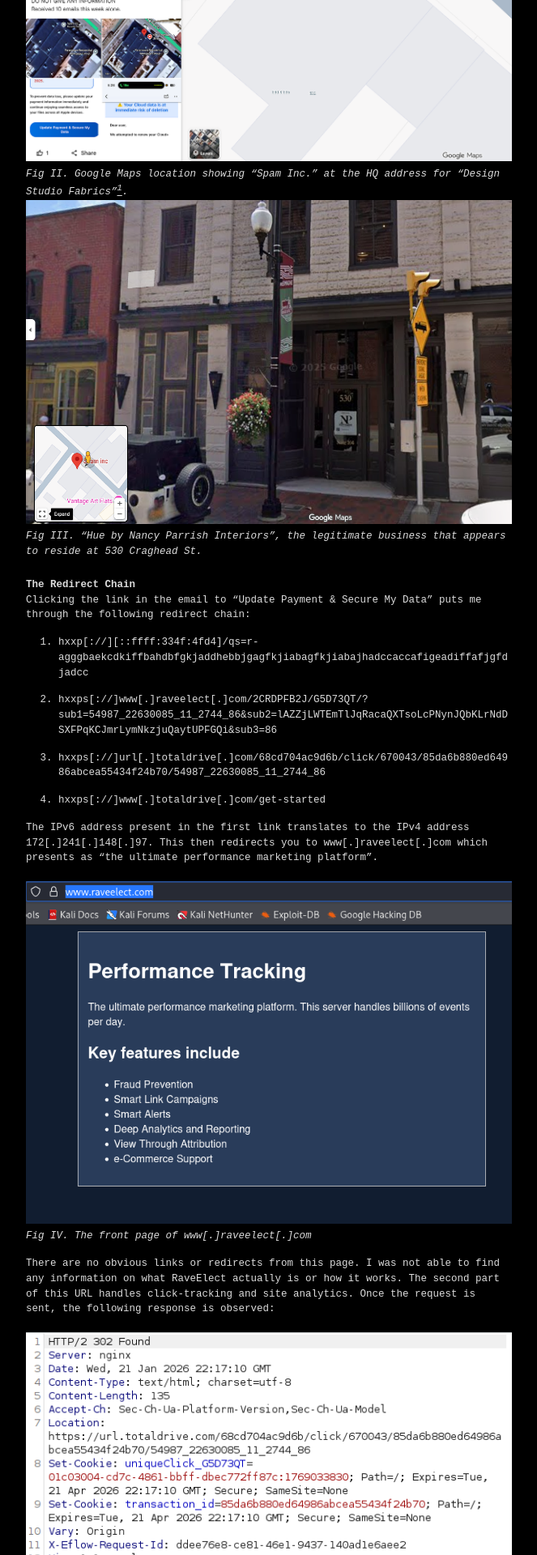
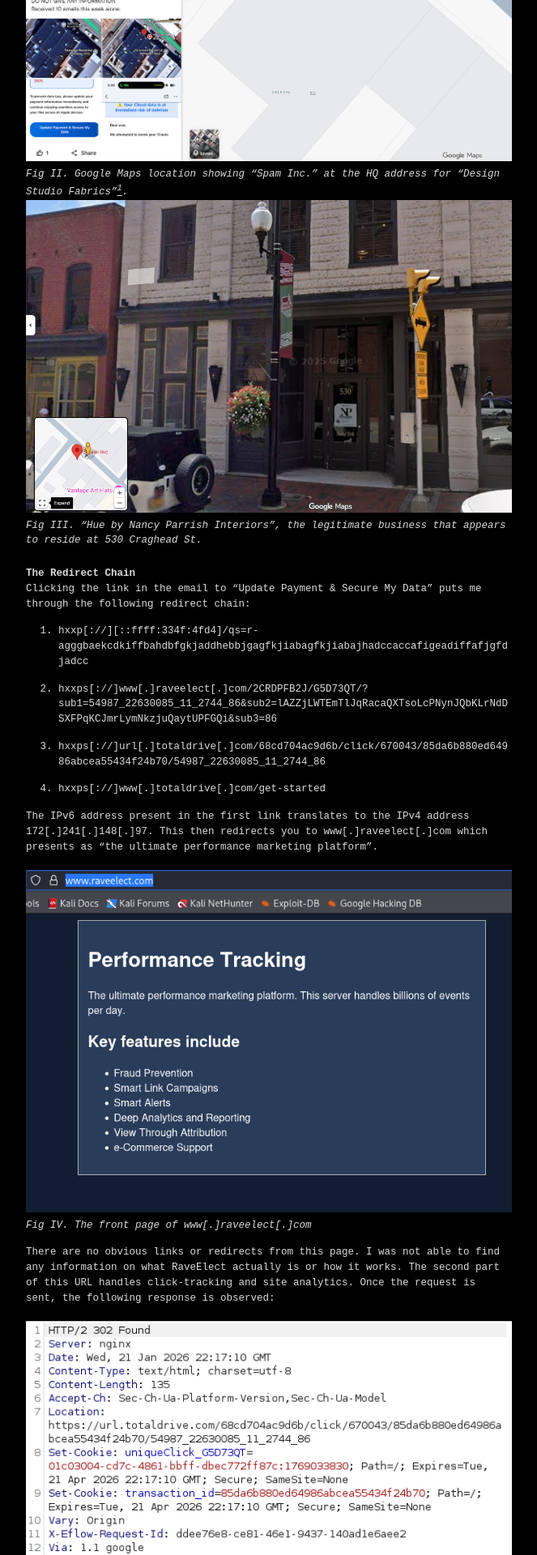
Before and after one commit to contrxl/contrxl.github.io, a Jekyll site: the page built from _posts/2026-01-22-TotalDrive.md, in a window 1280 px wide. Shown: the part 969-2889 px from the top of the page at 81% size, without its empty margins (308-971 px from the left). Built offline with Jekyll 4.4.1, drawn with Linux system fonts in a browser that asks for light colours.

Commit message:
Adding image fix to remaining theme options

```diff
--- a/_posts/2026-01-22-TotalDrive.md
+++ b/_posts/2026-01-22-TotalDrive.md
@@ -16,7 +16,7 @@ This month, I observed two unusual emails from clearly suspicious senders. The t
 Both emails claim I am running out of "Cloud+" storage and that I must click the link to update my payment method. They also contain unsubscribe buttons, and a headquarters address for "Design Studio Fabrics". This appears to be a ficticious organisation.<br/>
 <img class="size" src="images/totaldrive/SpamInc.png" />
 *Fig II. Google Maps location showing "Spam Inc." at the HQ address for "Design Studio Fabrics"<a href="#1"><sup>1</sup></a>.*
-<img width="600" height="400" src="images/totaldrive/Hue.png" />
+<img class="size" src="images/totaldrive/Hue.png" />
 *Fig III. "Hue by Nancy Parrish Interiors", the legitimate business that appears to reside at 530 Craghead St.*
 
 # The Redirect Chain
--- a/_sass/_dark.scss
+++ b/_sass/_dark.scss
@@ -36,4 +36,5 @@
 img.size {
   width: 100%;
   height: auto;
+  margin: auto;
 }
--- a/_sass/_hacker.scss
+++ b/_sass/_hacker.scss
@@ -32,3 +32,9 @@
     --code-color-18: #bbbbbb;
   }
 }
+
+img.size {
+  width: 100%;
+  height: auto;
+  margin: auto;
+}
--- a/_sass/_light.scss
+++ b/_sass/_light.scss
@@ -32,3 +32,9 @@
     --code-color-18: #bbbbbb;
   }
 }
+
+img.size {
+  width: 100%;
+  height: auto;
+  margin: auto;
+}
--- a/_sass/_nord.scss
+++ b/_sass/_nord.scss
@@ -32,3 +32,9 @@
     --code-color-18: #bbbbbb;
   }
 }
+
+img.size {
+  width: 100%;
+  height: auto;
+  margin: auto;
+}
--- a/_sass/base.scss
+++ b/_sass/base.scss
@@ -130,3 +130,9 @@ pre { background-color: var(--background-color);  border: none;  padding: 0;  ma
 .highlight .vg { color: var(--code-color-7); } /* Name.Variable.Global */
 .highlight .vi { color: var(--code-color-7); } /* Name.Variable.Instance */
 .highlight .il { color: var(--code-color-14); } /* Literal.Number.Integer.Long */
+
+img.size {
+  width: 100%;
+  height: auto;
+  margin: auto;
+}
```
